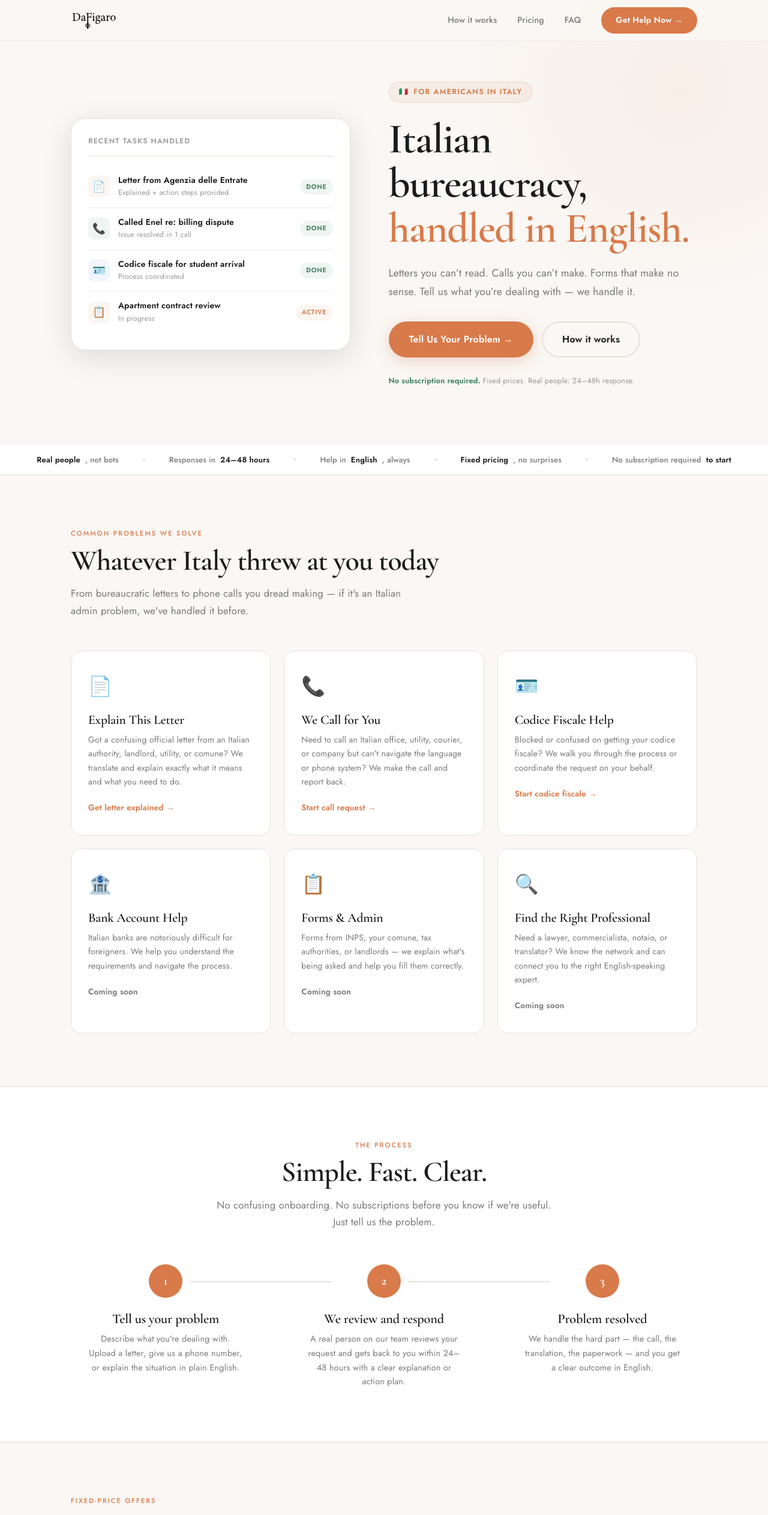
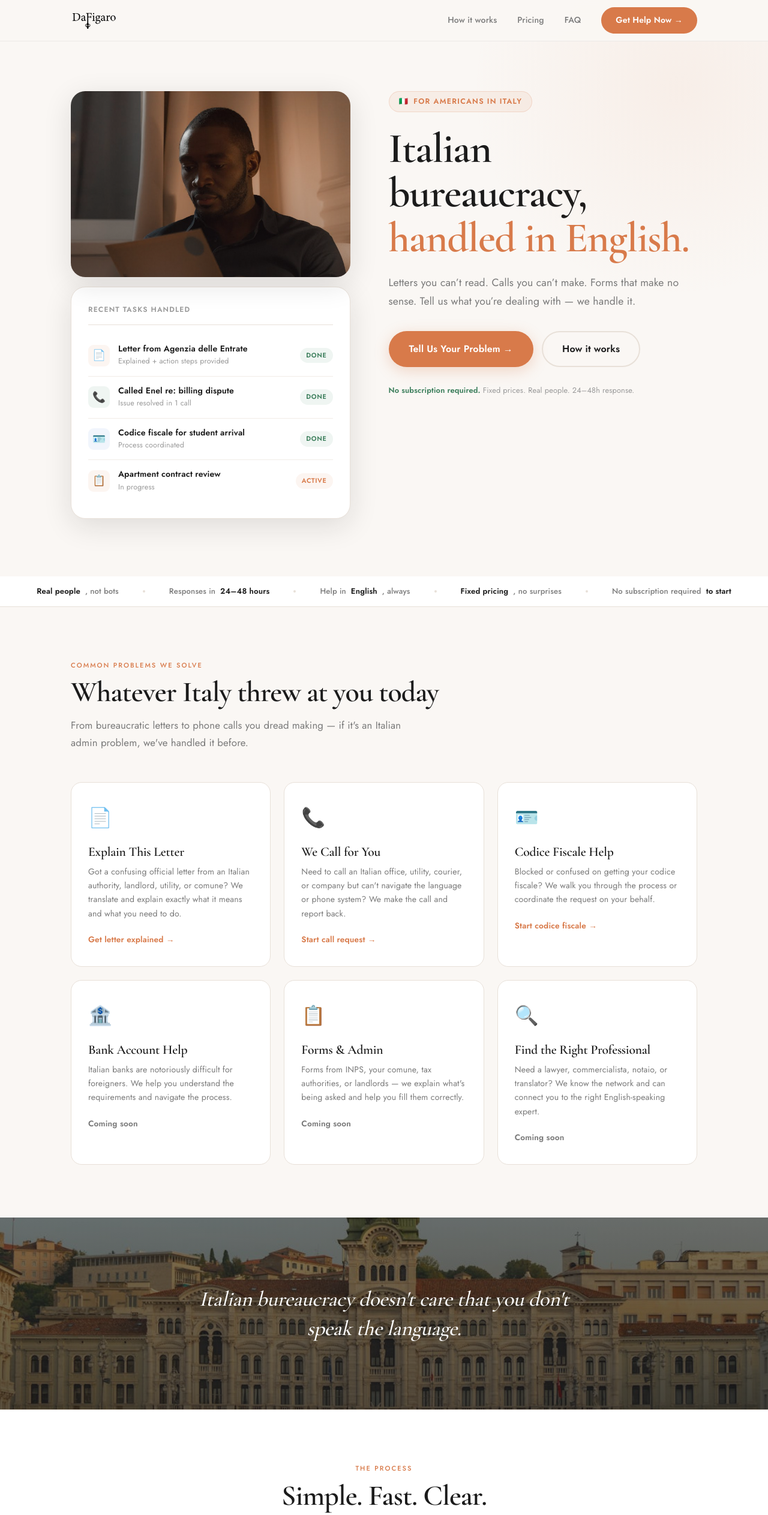
Before and after one commit to Sorvantis999/dafigaro, a Next.js app: page / in a window 1280 px wide. Shown: the top 2526 px of the page at 60% size. Built offline with nearby package versions, Linux system fonts and the light colour scheme.

Commit message:
Add photo integration: hero letter photo + Italy building break section

```diff
--- a/src/app/globals.css
+++ b/src/app/globals.css
@@ -325,7 +325,8 @@ h1, h2, h3, h4, h5 {
   display: grid;
   grid-template-columns: 0.95fr 1.05fr;
   gap: 64px;
-  align-items: center;
+  align-items: start;
+  padding-top: 16px;
 }
 
 .hero-eyebrow {
@@ -387,6 +388,33 @@ h1, h2, h3, h4, h5 {
 /* Hero visual panel */
 .hero-visual {
   position: relative;
+}
+
+.hero-photo-wrap {
+  border-radius: var(--radius-xl);
+  overflow: hidden;
+  box-shadow: var(--shadow-lg);
+  margin-bottom: 16px;
+  aspect-ratio: 3 / 2;
+  position: relative;
+}
+
+.hero-photo {
+  width: 100%;
+  height: 100%;
+  object-fit: cover;
+  object-position: center 30%;
+  display: block;
+}
+
+.hero-photo-overlay {
+  position: absolute;
+  inset: 0;
+  background: linear-gradient(
+    to bottom,
+    rgba(27,27,27,0.08) 0%,
+    rgba(27,27,27,0.38) 100%
+  );
 }
 
 .hero-panel {
@@ -1486,3 +1514,49 @@ details.faq-item[open] summary::after {
   .form-row { grid-template-columns: 1fr; }
   .radio-group { flex-direction: column; gap: 12px; }
 }
+
+/* ===== PHOTO BREAK ===== */
+.photo-break {
+  position: relative;
+  height: 320px;
+  overflow: hidden;
+}
+
+.photo-break-img {
+  width: 100%;
+  height: 100%;
+  object-fit: cover;
+  object-position: center 60%;
+  display: block;
+}
+
+.photo-break-overlay {
+  position: absolute;
+  inset: 0;
+  background: linear-gradient(
+    to bottom,
+    rgba(27,27,27,0.55) 0%,
+    rgba(27,27,27,0.72) 100%
+  );
+}
+
+.photo-break-text {
+  position: absolute;
+  inset: 0;
+  display: flex;
+  align-items: center;
+  justify-content: center;
+  padding: 0 24px;
+  text-align: center;
+}
+
+.photo-break-text p {
+  font-family: var(--font-display);
+  font-size: clamp(1.4rem, 3vw, 2.2rem);
+  font-weight: 500;
+  font-style: italic;
+  color: var(--white);
+  letter-spacing: -0.01em;
+  max-width: 680px;
+  line-height: 1.4;
+}
--- a/src/app/page.tsx
+++ b/src/app/page.tsx
@@ -14,6 +14,15 @@ export default function Home() {
 
             {/* Z position 1 + 3: visual proof — left column */}
             <div className="hero-visual">
+              <div className="hero-photo-wrap">
+                {/* eslint-disable-next-line @next/next/no-img-element */}
+                <img
+                  src="/images/hero-letter.jpg"
+                  alt="Italian government letter on a desk"
+                  className="hero-photo"
+                />
+                <div className="hero-photo-overlay" />
+              </div>
               <div className="hero-panel">
                 <div className="hero-panel-label">Recent tasks handled</div>
 
@@ -169,6 +178,16 @@ export default function Home() {
           </div>
         </div>
       </section>
+
+      {/* ── ITALY PHOTO BREAK ── */}
+      <div className="photo-break">
+        {/* eslint-disable-next-line @next/next/no-img-element */}
+        <img src="/images/italy-building.jpg" alt="Italian town hall" className="photo-break-img" />
+        <div className="photo-break-overlay" />
+        <div className="photo-break-text">
+          <p>Italian bureaucracy doesn&apos;t care that you don&apos;t speak the language.</p>
+        </div>
+      </div>
 
       {/* ── HOW IT WORKS ── */}
       <section className="how" id="how-it-works">
```
Also changed, not shown: public/images/hero-letter.jpg (added), public/images/italy-building.jpg (added).
